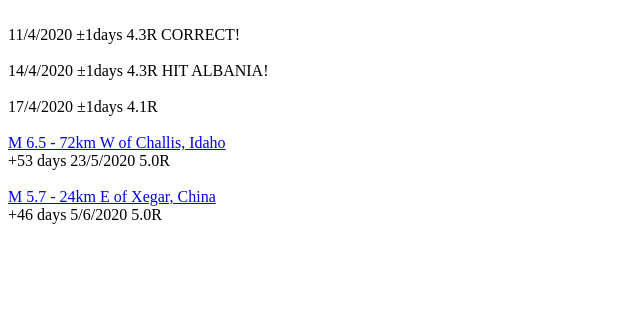
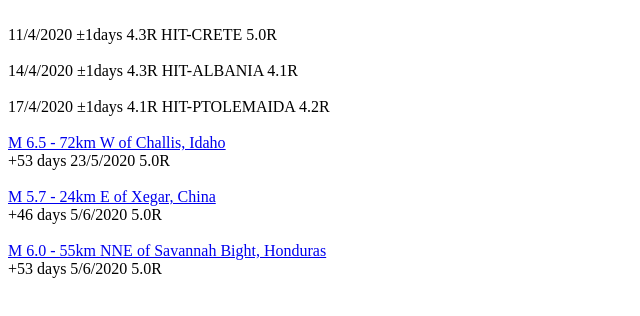
Before and after one commit to dimosgeo/eqsite, a plain HTML site: page index.htm in a window 1280 px wide. Shown: the whole page, without its empty margins (0-640 px from the left). Drawn offline with Linux system fonts and the light colour scheme.

Commit message:
Update index.htm

```diff
--- a/index.htm
+++ b/index.htm
@@ -5,13 +5,13 @@
 </head>
 <body>
 	<br>
-	11/4/2020 ±1days	4.3R	CORRECT!
+	11/4/2020 ±1days	4.3R	HIT-CRETE 5.0R
 	<br>
 	<br>
-	14/4/2020 ±1days	4.3R	HIT ALBANIA!
+	14/4/2020 ±1days	4.3R	HIT-ALBANIA 4.1R
 	<br>
 	<br>
-	17/4/2020 ±1days	4.1R
+	17/4/2020 ±1days	4.1R	HIT-PTOLEMAIDA 4.2R
 	<br>
 	<br>
 	<a href="https://earthquake.usgs.gov/earthquakes/eventpage/us70008jr5/executive">M 6.5 - 72km W of Challis, Idaho</a><br>
@@ -23,5 +23,10 @@
 	+46 days
 	5/6/2020		5.0R
 	<br>
+	<br>
+	<a href="https://earthquake.usgs.gov/earthquakes/eventpage/us70008xeb/executive">M 6.0 - 55km NNE of Savannah Bight, Honduras</a><br>
+	+53 days
+	5/6/2020		5.0R
+	<br>
 </body>
 </html>
```
